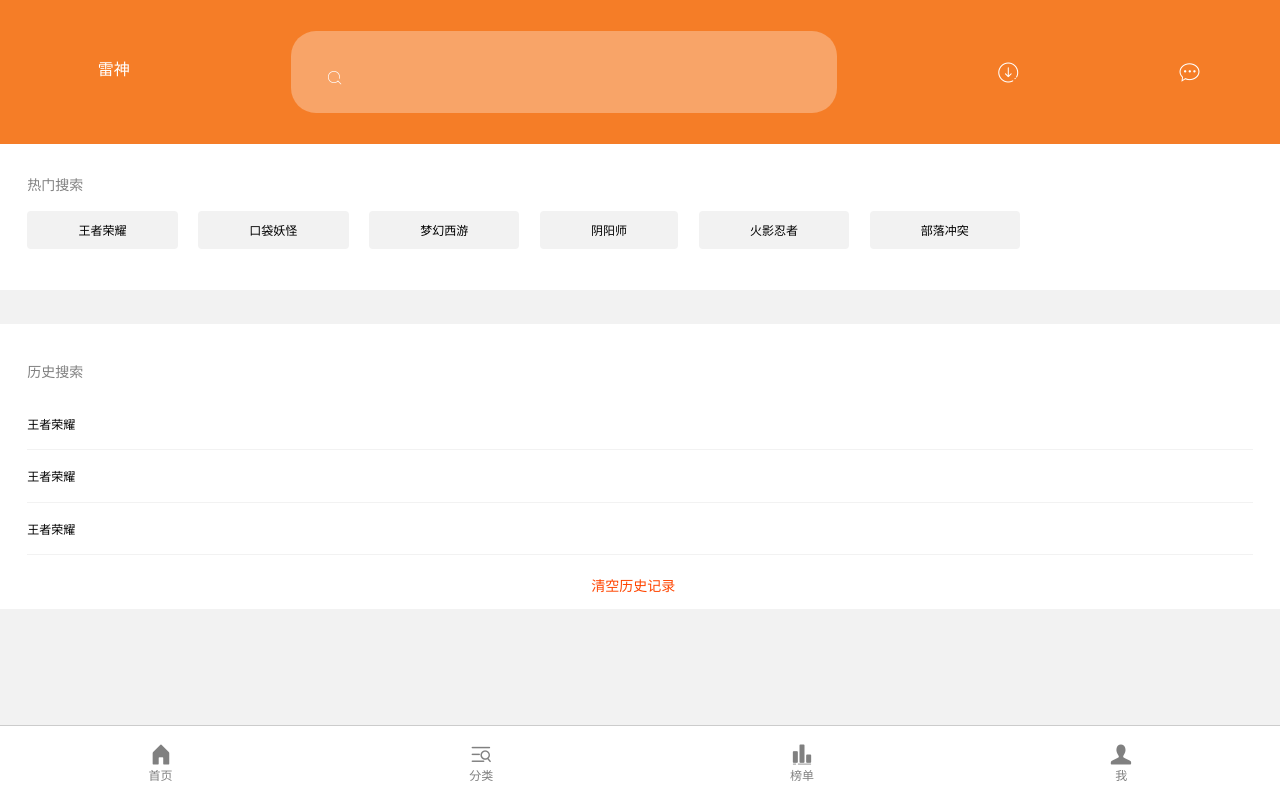
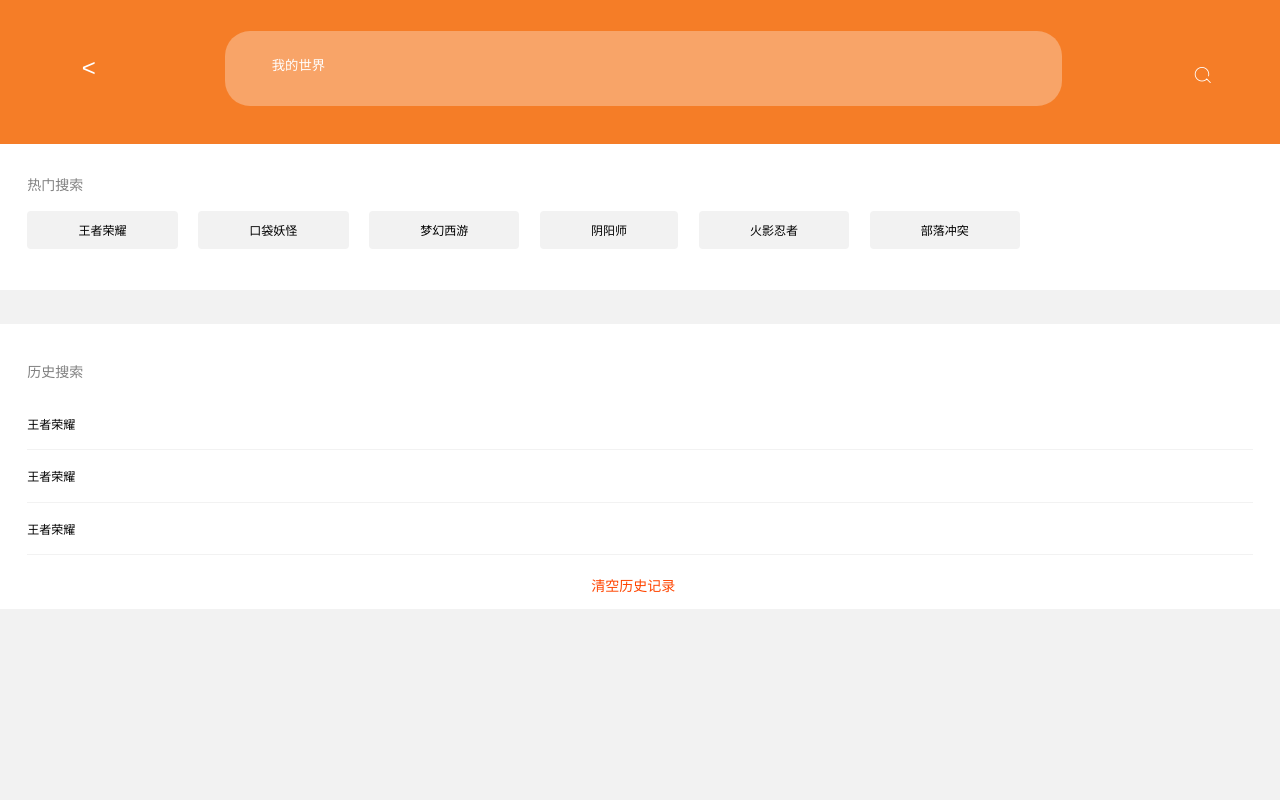
Before and after one commit to gyt95/react-game-center, a React (Create React App) app: page /search in a window 1280 px wide. Built offline with nearby package versions, Linux system fonts and the light colour scheme.

Commit message:
Modify something

```diff
--- a/src/App.js
+++ b/src/App.js
@@ -3,8 +3,8 @@
 
 import { Router,Route } from 'react-router-dom';
 
-import Header from './components/Header/header';
-import Footer from './components/Footer/footer';
+// import Header from './components/Header/header';
+// import Footer from './components/Footer/footer';
 
 import Home from './components/Home/home';
 import Billboard from './components/Billboard/billboard';
@@ -21,7 +21,6 @@
       <div>
         <Router history = {history}>
           <div>
-            <Header/>
             <div className="container" ref="body">
               <Route exact path="/" component = { Home }/>
               <Route path="/category" component = { Category }/>
@@ -29,7 +28,6 @@
               <Route path="/my" component = { My }/>
               <Route path="/search" component = { Search }/>
             </div>
-            <Footer/>
           </div>
         </Router>
       </div>
--- a/src/components/Category/category.css
+++ b/src/components/Category/category.css
@@ -1,6 +1,6 @@
 .category-box {
   background: #efefef;
-  padding-bottom: 3.2rem;
+  padding: 4rem 0 5rem 0;
 }
 
 .category-box .top-box ul {
--- a/src/components/Category/category.js
+++ b/src/components/Category/category.js
@@ -1,4 +1,6 @@
 import React, { Component } from 'react';
+import Header from '../Header/header';
+import Footer from '../Footer/footer';
 import './category.scss';
 
 class Category extends Component{
@@ -15,6 +17,8 @@
     // }
     render(){
         return(
+            <div>
+                <Header/>
                 <div className="category-box">
                     <div className="top-box">
                         <ul>
@@ -97,6 +101,8 @@
                         </div>
                     </div>
                 </div>
+                <Footer/>
+            </div>
         )
     }
 }
--- a/src/components/Category/category.scss
+++ b/src/components/Category/category.scss
@@ -1,6 +1,6 @@
 .category-box{
     background: #efefef;
-    padding-bottom: 3.2rem;
+    padding: 4rem 0 5rem 0;
     .top-box{
         ul{
             display: flex;
--- a/src/components/Home/home.js
+++ b/src/components/Home/home.js
@@ -1,4 +1,6 @@
 import React, { Component } from 'react';
+import Header from '../Header/header';
+import Footer from '../Footer/footer';
 import banner1 from '../../images/banner1.png';
 import card1 from '../../images/index_card1.png';
 import card2 from '../../images/index_card2.png';
@@ -76,6 +78,8 @@
             display: text
         }
         return(
+            <div>
+                <Header/>
                 <div className="home">
                     <img src={banner1} alt=""/>
                     <div className="navbar">
@@ -191,6 +195,8 @@
                         <img src={card2} alt=""/>
                     </div>
                 </div>
+                <Footer/>
+            </div>
         )
     }
 }
--- a/src/components/My/my.js
+++ b/src/components/My/my.js
@@ -1,4 +1,6 @@
 import React, { Component } from 'react';
+import Header from '../Header/header';
+import Footer from '../Footer/footer';
 import avatar from '../../images/my_avatar.png';
 import icon1 from '../../images/my_icon1.png';
 import icon2 from '../../images/my_icon2.png';
@@ -9,6 +11,8 @@
 class My extends Component{
     render(){
         return(
+            <div>
+                <Header/>
                 <div className="my-box">
                     <div className="user-info">
                         <div className="user-avatar"><img src={avatar} alt=""/></div>
@@ -48,6 +52,8 @@
                     </div>
                     <button className="logout-btn">退出登录</button>
                 </div>
+                <Footer/>
+            </div>
         )
     }
 }
--- a/src/components/Search/search.css
+++ b/src/components/Search/search.css
@@ -1,3 +1,67 @@
+.search-header {
+  width: 100%;
+  height: 2.8125rem;
+  background: #f57d27;
+  position: fixed;
+  padding: 0.5rem 0 0.9rem 0;
+  display: flex;
+  justify-content: space-around;
+}
+
+.search-header .head-left {
+  color: #fff;
+  margin-left: 0.5rem;
+  font-size: 24px;
+  line-height: 3rem;
+}
+
+.search-header .search-input {
+  border-radius: 25px;
+  background: #f8a468;
+  width: 14rem;
+  padding: 0 1rem;
+  height: 2.4rem;
+  margin-top: 0.4rem;
+}
+
+.search-header .search-input input[type=text] {
+  display: inline-block;
+  width: 82%;
+  margin-left: 0.3rem;
+  border: 0;
+  outline: 0;
+  background: #f8a468;
+  caret-color: #fff;
+  color: #fff;
+}
+
+.search-header .search-input i {
+  line-height: 2.8rem;
+}
+
+.search-header i {
+  line-height: 3.5rem;
+  font-size: 24px;
+  color: #fff;
+  vertical-align: middle;
+}
+
+.search-header .search-input {
+  width: 60%;
+  height: 2.2rem;
+  line-height: 0.5rem;
+}
+
+.search-header .search-input input[type=text] {
+  width: 100%;
+  margin-top: 0.1rem;
+  height: 1.8rem;
+}
+
+.search-header .search-input ::-webkit-input-placeholder {
+  color: #fff;
+}
+
 .search-box {
   background: #f2f2f2;
 }
--- a/src/components/Search/search.js
+++ b/src/components/Search/search.js
@@ -1,5 +1,8 @@
 import React,{ Component } from 'react';
+import { Link } from 'react-router-dom';
+
 import './search.scss';
+import '../Header/header.scss';
 
 class Search extends Component{
     constructor(props){
@@ -21,7 +24,16 @@
     }
     render(){
         return(
+            <div>
+                <div className="search-header">
+                    <Link to="/" className="head-left">&lt;</Link>
+                    <Link to="/search" className="search-input">
+                        <input type="text" placeholder="我的世界"/>
+                    </Link>
+                    <i className="iconfont icon-sousuo"></i>
+                </div>
                 <div className="search-box">
+
                     <div className="hot-search">
                         <span>热门搜索</span>
                         <ul>
@@ -54,6 +66,7 @@
                         </div>
                     </div>
                 </div>
+            </div>
         )
     }
 }
--- a/src/components/Search/search.scss
+++ b/src/components/Search/search.scss
@@ -4,8 +4,64 @@
 @mixin pad{
     padding: 0.6rem 0.8rem;
 }
+.search-header{
+    width: 100%;
+    height: 2.8125rem;
+    background: #f57d27;
+    position: fixed;
+    padding: 0.5rem 0 0.9rem 0;
+    display: flex;
+    justify-content: space-around;
+    .head-left{
+        color: #fff;
+        margin-left: 0.5rem;
+        font-size: 24px;
+        line-height: 3rem;
+    }
+    .search-input{
+        border-radius: 25px;
+        background: #f8a468;
+        width: 14rem;
+        padding: 0 1rem;
+        height: 2.4rem;
+        margin-top: 0.4rem;
+        input[type=text]{
+            display: inline-block;
+            width: 82%;
+            margin-left: 0.3rem;
+            border: 0;
+            outline: 0;
+            background: #f8a468;
+            caret-color: #fff; //input输入框光标颜色
+            color: #fff;
+        }
+        i{
+            line-height: 2.8rem;
+        }
+    }
+
+    i{
+        line-height: 3.5rem;
+        font-size: 24px;
+        color: #fff;
+        vertical-align: middle;
+    }
+    .search-input{
+        width: 60%;
+        height: 2.2rem;
+        line-height: 0.5rem;
+        input[type=text]{
+            width: 100%;
+            margin-top: 0.1rem;
+            height: 1.8rem;
+        }
+        ::-webkit-input-placeholder {
+            color: $f;
+        }
+    }
+}
+
 .search-box{
-
     background: $f2;
     .hot-search{
         margin-bottom: 1rem;
--- a/src/style/base.css
+++ b/src/style/base.css
@@ -7,8 +7,11 @@
 }
 
 body .container {
+  background: #fff;
+}
+
+body .home, body .my-box, body .search-box {
   padding-top: 4rem;
-  background: #fff;
 }
 
 ul {
--- a/src/style/base.scss
+++ b/src/style/base.scss
@@ -5,8 +5,13 @@
     font-size: 14px;
     background: #f2f2f2;
     .container{
+        background: #fff;
+    }
+    .home{
         padding-top: 4rem;
-        background: #fff;
+    }
+    .my-box,.search-box{
+        @extend .home
     }
 }
 
```
Lines whose indentation alone changed are shown as unchanged.
